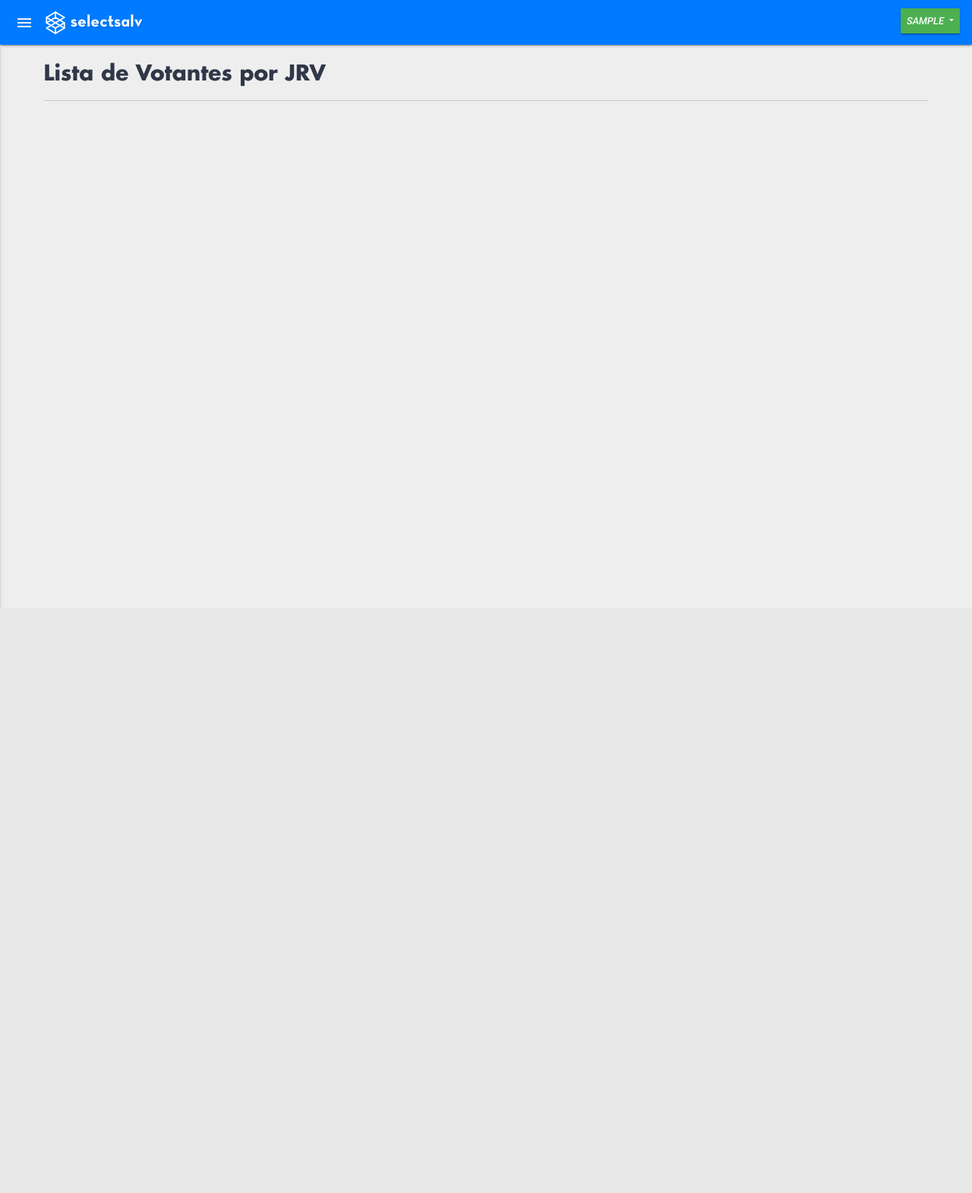
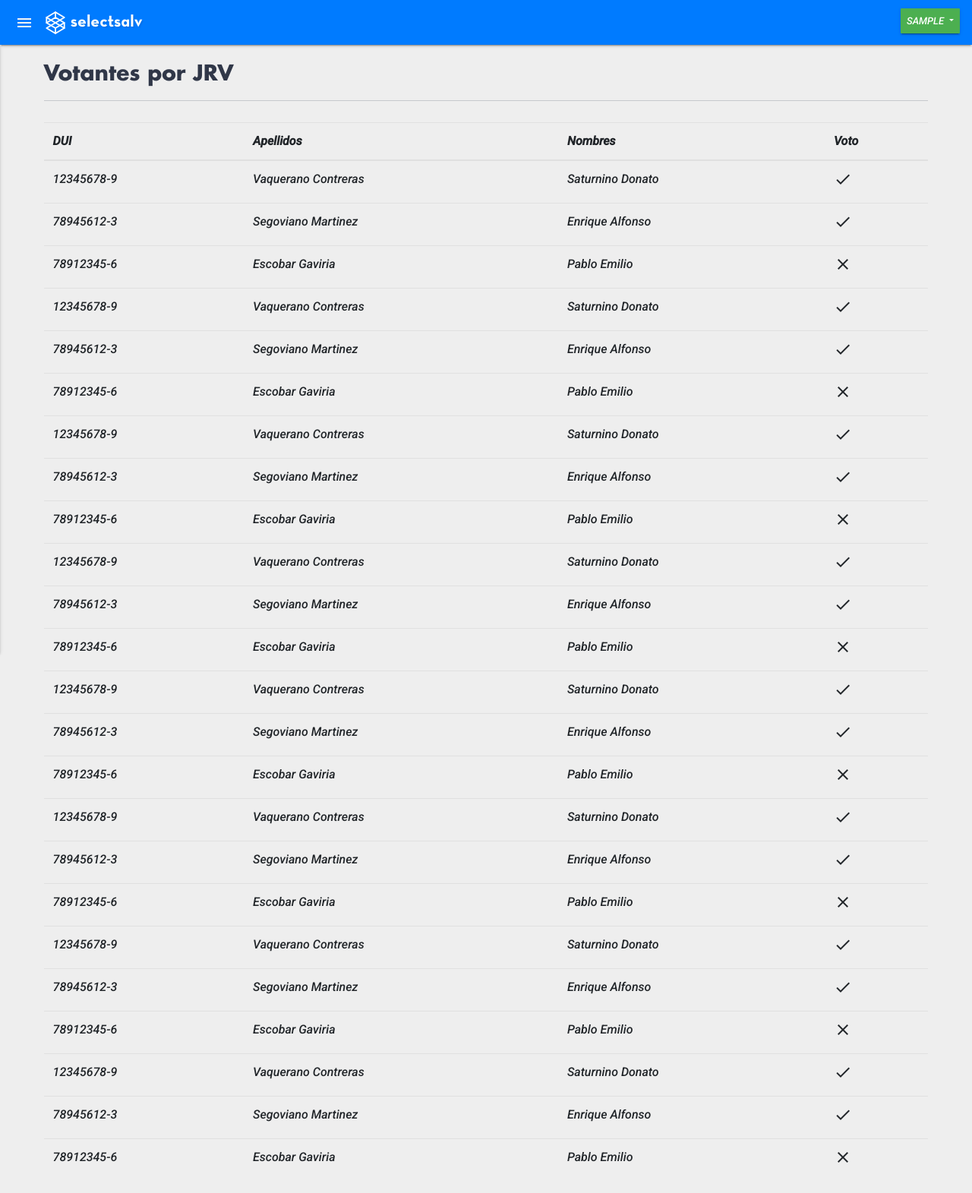
Before and after one commit to SelectSalv/SelectSalv, a PHP site: page /res/php/verVotantes.php in a window 1280 px wide. Shown: the whole page at 76% size. Before the commit the page ends 800 px from the top, so only its background shows below. Run offline with PHP 8.4, Linux system fonts and the light colour scheme; the visitor is signed in with stand-in values (Sample User, id 1); some web fonts are replaced.

Commit message:
Primer Sprint

```diff
--- a/res/clases/Usuario.php
+++ b/res/clases/Usuario.php
@@ -21,7 +21,7 @@ class Usuario extends Conexion {
 
 		if(!$resultado)
 		{
-			return 2;
+			return 4;
 		}
 		else
 		{
@@ -35,6 +35,9 @@ class Usuario extends Conexion {
 				$_SESSION["rol"] = $fila["descRol"];
 
 				return 1;
+			} else if($n_filas < 1)
+			{
+				return 2;
 			}
 		}
 	}
--- a/res/js/login.js
+++ b/res/js/login.js
@@ -19,6 +19,7 @@ $(document).ready(function() {
                     case '2':
                         $('#title-login').html('Datos Incorrectos');
                         $('#c-ins-login').addClass('bg-danger');
+                        $('#pass').val("");
                         setTimeout(function() {
                             $('#title-login').html('Ingresar');
                             $('#c-ins-login').removeClass('bg-danger');
--- a/res/php/verVotantes.php
+++ b/res/php/verVotantes.php
@@ -21,9 +21,47 @@
 	<div class="contenedor">
 		<div class="barra-titulo">
 			<p class="texto-barra-titulo">
-				Lista de Votantes por JRV
+				Votantes por JRV
 			</p>
 		</div>
+		<div style="width:100%;margin:auto;">
+		<table class="table table-hover">
+			<t-head class="thead-dark text-light bg-secondary">
+				<tr>
+					<th>DUI</th>
+					<th>Apellidos</th>
+					<th>Nombres</th>
+					<th>Voto</th>
+				</tr>
+			</t-head>
+			<tbody>
+				<?php
+					for ($i=0; $i <= 7 ; $i++) {
+						echo "<tr>
+								<td>12345678-9</td>
+								<td>Vaquerano Contreras</td>
+								<td>Saturnino Donato</td>
+								<td><i class='material-icons'>done</i></td>
+							</tr>
+
+							<tr>
+								<td>78945612-3</td>
+								<td>Segoviano Martinez</td>
+								<td>Enrique Alfonso</td>
+								<td><i class='material-icons'>done</i></td>
+							</tr>
+
+							<tr>
+								<td>78912345-6</td>
+								<td>Escobar Gaviria</td>
+								<td>Pablo Emilio</td>
+								<td><i class='material-icons'>close</i></td>
+							</tr>";
+					}
+				?>
+			</tbody>
+		</table>
+	</div>
 	</div>
 </body>
 </html>
```
Also changed, not shown: res/DB/scriptDB.sql (+28 -10 lines).
